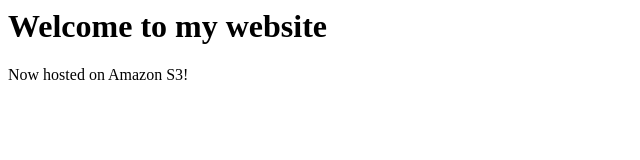
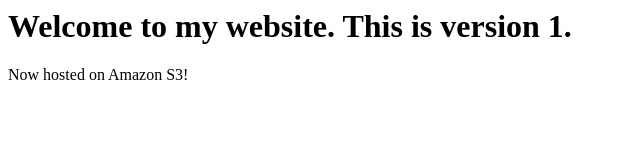
Before and after one commit to raj-durai/static-web-s3, a plain HTML site: page index.html in a window 1280 px wide. Shown: the whole page, without its empty margins (0-640 px from the left). Drawn offline with Linux system fonts and the light colour scheme.

Commit message:
release version 1

```diff
--- a/index.html
+++ b/index.html
@@ -3,7 +3,7 @@
     <title>My Website Home Page</title>
 </head>
 <body>
-  <h1>Welcome to my website</h1>
+  <h1>Welcome to my website. This is version 1.</h1>
   <p>Now hosted on Amazon S3!</p>
 </body>
 </html>
```
Also changed, not shown: 404.html (+1 -1 lines).
